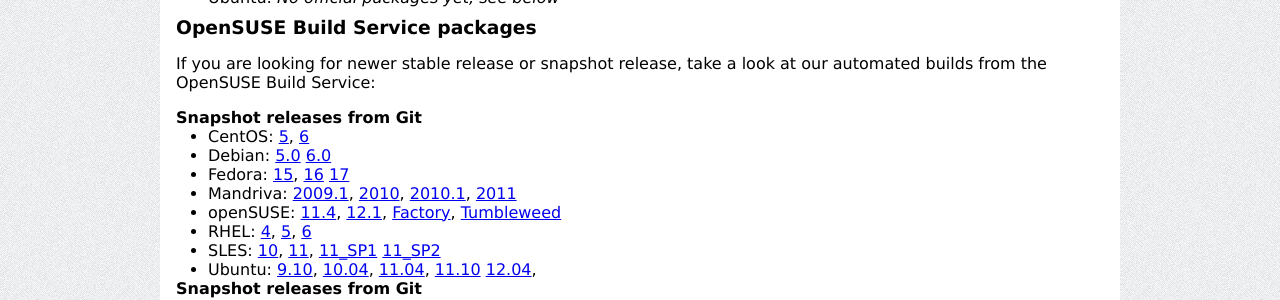
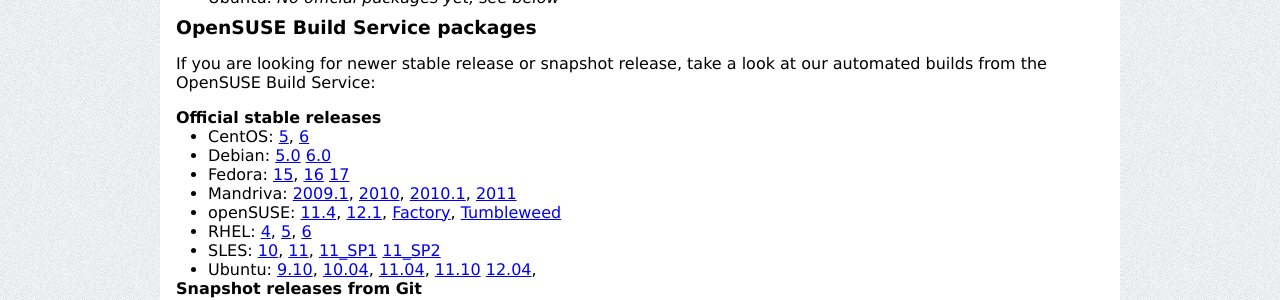
Before and after one commit to rear/rear.github.com, a Jekyll site: the page built from download/index.md, in a window 1280 px wide. Shown: the part 631-931 px from the top of the page. Built offline with Jekyll 4.4.1, drawn with Linux system fonts in a browser that asks for light colours; comment, search, counter and statistics services are not loaded.

Commit message:
Fix small issues

```diff
--- a/download/index.md
+++ b/download/index.md
@@ -53,7 +53,7 @@
 If you are looking for newer stable release or snapshot release, take a look at
 our automated builds from the OpenSUSE Build Service:
 
-#### Snapshot releases from Git
+#### Official stable releases
 
  * CentOS:
     [5](http://download.opensuse.org/repositories/Archiving:/Backup:/Rear/CentOS_CentOS-5/noarch/),
@@ -94,7 +94,7 @@
 #### Snapshot releases from Git
 
  * CentOS:
-    [5](http://download.opensuse.org/repositories/Archiving:/Backup:/Rear:/Snapshot/CentOS_CentOS_5/noarch/),
+    [5](http://download.opensuse.org/repositories/Archiving:/Backup:/Rear:/Snapshot/CentOS_CentOS-5/noarch/),
     [6](http://download.opensuse.org/repositories/Archiving:/Backup:/Rear:/Snapshot/CentOS_CentOS-6/noarch/)
  * Debian:
     [6.0](http://download.opensuse.org/repositories/Archiving:/Backup:/Rear:/Snapshot/Debian_6.0/all/)
```
